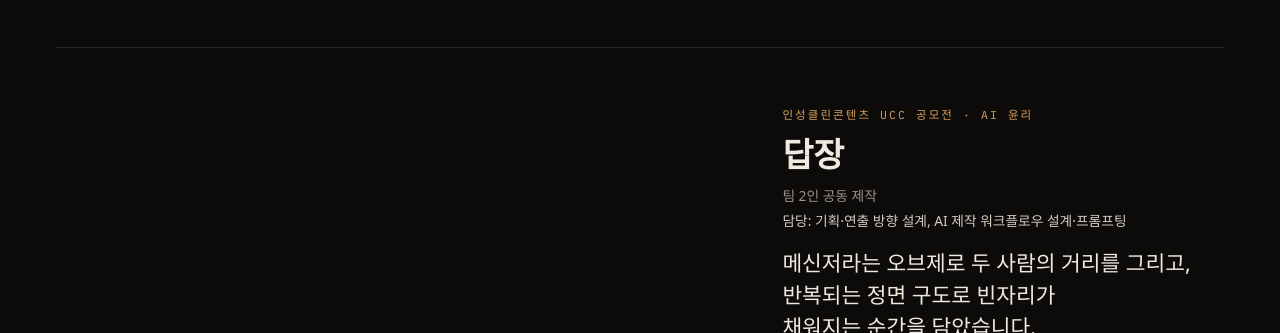
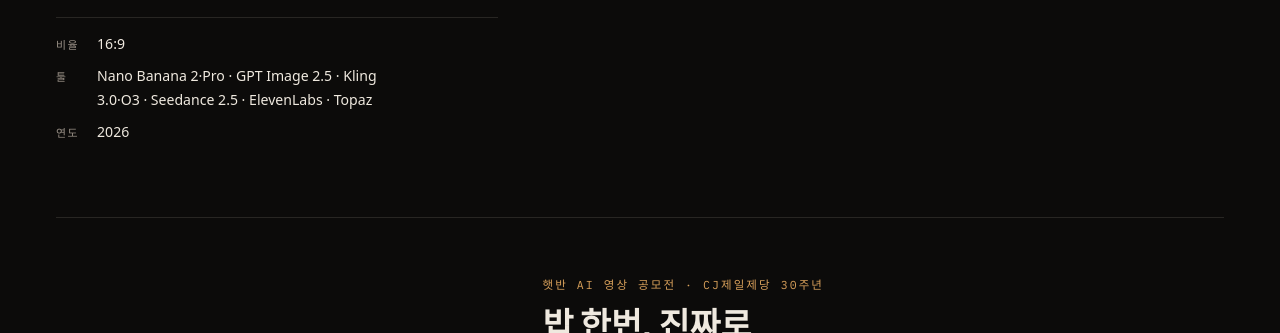
Before and after one commit to aipob/aipob.github.io, a plain HTML site: page index.html in a window 1280 px wide. Shown: the part 2804-3137 px from the top of the page. Drawn offline with Linux system fonts and the light colour scheme; a web font is replaced by a local one.

Commit message:
v0.7.4: featured order Witch > 답장 > 햇반, contest name, case reason label removed, process note and about copy
Co-Authored-By: Claude Opus 5.5 <noreply@anthropic.com>
Claude-Session: https://claude.ai/code/session_01X9DvuQkZiauWrpFaXcxu6o

```diff
--- a/index.html
+++ b/index.html
@@ -525,6 +525,9 @@ dialog.film.tall .fbox{aspect-ratio:9/16;min-height:0;width:max(200px,min(100%,c
 
 /* keep a closing parenthesis and its particle on one line */
 .nw{white-space:nowrap}
+
+/* v0.7.4: reason follows the change line without a label */
+.chg .why{margin-top:10px}
 </style>
 </head>
 <body>
@@ -680,11 +683,11 @@ const I18N={
   procTitle:"장면이 만들어지는 <em>순서</em>",
   caseK:"Case · 을지로 언더그라운드",caseIntro:"3D 프리비즈(움직임과 카메라를 미리 확인하는 <span class=\"nw\">영상)로</span> 동선과 타이밍을 정하고, 생성 결과를 보며 동작이 가장 잘 읽히는 거리와 높이로 구도를 다시 잡았습니다.",caseHint:"가운데 손잡이를 좌우로 움직여 비교해 보세요.",vtPv:"프리비즈 전체",vtFn:"완성본 전체",vtMix:(a,b)=>`프리비즈 ${a}%, 완성본 ${b}%`,cPlan:"프리비즈",cChange:"PREVIZ → FINAL",cWhy:"이유",
   caseCmp:"프리비즈와 완성본 비교",caseShow:"장면 선택",stepLabel:"제작 5단계 · 누르면 내용이 열립니다",
-  cross:"현재는 기획부터 후반까지 단계별 체크리스트를 두고, 두 AI 에이전트의 교차 검증과 직접 검수를 함께 진행합니다. 구체적인 툴과 제작 과정은 문의 시 안내합니다.",
+  cross:"작업마다 기획부터 후반까지 단계별 체크리스트를 두고, 두 AI 에이전트의 교차 검증과 직접 검수를 거쳐 완성합니다. 작업이 끝나면 잘된 점과 아쉬운 점을 <span class=\"nw\">프롬프트·구도·사운드</span> 항목별로 회고 노트에 남기고, 반복된 문제는 작업 기준표와 프롬프트 체크리스트에 규칙으로 추가합니다. 다음 작업은 갱신된 기준표를 기획 단계부터 적용해 시작합니다.",
   aboutTitle:"카메라 뒤에서 <em>시작했습니다.</em>",
   about1:"조명을 세우고 카메라를 잡던 현장 경험이 지금의 구도와 빛 설계에 그대로 쓰입니다.",
-  about2:"뮤직비디오 현장에서는 조명팀과 A캠을, 다큐멘터리에서는 감독을 맡았고, 인포머셜과 타임랩스를 기획·연출했습니다. AI 영상에서도 컷마다 빛이 어디서 오는지, 어떤 렌즈로 보는지를 먼저 정하고 시작합니다.",
-  contactTitle:"함께 만들 <em>다음 장면</em>을 기다립니다.",draft:"v0.7.3",
+  about2:"뮤직비디오 현장에서는 조명팀과 A캠을, 다큐멘터리에서는 감독을 맡았고, 인포머셜과 타임랩스를 기획·연출했습니다. AI 영상에서도 프롬프트를 쓰기 전에 광원의 방향과 색온도, 화각과 카메라 높이를 실제 촬영처럼 먼저 설계합니다. 숲속 브이로그에는 부드러운 자연광을, 지하 링의 액션에는 대비가 강한 인공광을 쓰는 식으로 작품의 주제마다 빛과 렌즈를 다르게 세팅하고, 컷이 바뀌어도 조명의 연속성이 유지되도록 맞춥니다.",
+  contactTitle:"함께 만들 <em>다음 장면</em>을 기다립니다.",draft:"v0.7.4",
   watch:"영상 보기",runtime:"러닝타임",ratio:"비율",tools:"툴",year:"연도",
   fIntent:"의도",fDecision:"연출 판단",fWatch:"볼 지점",temp:"임시",play:"▶ 재생",
   idle:"단계를 누르면 내용이 열립니다",hint:"프레임을 고르면 확대경에 표시됩니다",
@@ -704,11 +707,11 @@ const I18N={
   procTitle:"How a scene gets <em>made</em>",
   caseK:"Case · Euljiro Underground",caseIntro:"Blocking and timing were set in a 3D previz (a rough pass to check movement and camera); once the shots were generated, I reframed each one at the distance and height where the action reads best.",caseHint:"Move the handle left or right to compare the two frames.",vtPv:"Previz only",vtFn:"Final only",vtMix:(a,b)=>`Previz ${a}%, final ${b}%`,cPlan:"Previz",cChange:"PREVIZ → FINAL",cWhy:"Why",
   caseCmp:"Compare previz and final",caseShow:"Choose a scene",stepLabel:"Five stages · tap to open",
-  cross:"Today every stage, from planning to post, runs against a written review checklist, with cross-review by two AI agents plus my own final check. Ask me for the specific tools and process.",
+  cross:"Every project runs on a stage-by-stage checklist from planning to post, with cross-checks by two AI agents and my own final review. Afterwards I log what worked and what didn't by prompt, framing and sound; recurring problems become new rules in my working standards and prompt checklist, and the next project applies that updated standard from the planning stage.",
   aboutTitle:"It started <em>behind the camera.</em>",
   about1:"Time spent rigging lights and operating cameras now shapes how I compose and light every AI shot.",
-  about2:"I worked on the lighting crew and operated A-camera on a music video, directed a documentary, and planned and directed an infomercial and a timelapse. In AI work I still start each shot by deciding where the light comes from and which lens it is seen through.",
-  contactTitle:"Let's make <em>the next scene</em> together.",draft:"v0.7.3",
+  about2:"I worked on the lighting crew and operated A-camera on a music video, directed a documentary, and planned and directed an infomercial and a timelapse. In AI work I design key-light direction, color temperature, focal length and camera height before writing a prompt, the way I would plan a shoot. Soft natural light for a forest vlog, hard high-contrast practicals for an underground fight: the light and lens change with each film's subject, and lighting stays continuous from cut to cut.",
+  contactTitle:"Let's make <em>the next scene</em> together.",draft:"v0.7.4",
   watch:"Watch the film",runtime:"Runtime",ratio:"Ratio",tools:"Tools",year:"Year",
   fIntent:"Intent",fDecision:"Direction",fWatch:"Watch for",temp:"TEMP",play:"▶ Play",
   idle:"Choose a stage to open it",hint:"Pick a frame to see it under the loupe",
@@ -730,7 +733,7 @@ const WORKS=[
    intent:"A vlog that follows the quiet handwork of an herbal witch living in a forest cabin. Sixteen shots take her from opening the window and foraging to brewing a potion and setting out on a delivery.",
    decision:"No music: latches, tea, mortar, wax and footsteps carry the rhythm of the day. Mostly locked-off framing and small movements keep attention on fingertips, rising steam and light passing through glass.",
    watch:"The cabin shifting from morning light to dusk, and the everyday sounds that follow each step of the potion."}},
- {id:"hetbahn",featured:2,poster:"img/hetbahn.jpg",posterAspect:"9/16",videoAspect:"9:16",rt:"00:59",year:"2026",tools:["Nano Banana 2·Pro","GPT Image 2.5","Seedream 5.0","Kling 3.0·O3","Seedance 2.5","ElevenLabs","Topaz","Suno"],url:"https://youtube.com/shorts/4UFfxdGyRVo",
+ {id:"hetbahn",featured:3,poster:"img/hetbahn.jpg",posterAspect:"9/16",videoAspect:"9:16",rt:"00:59",year:"2026",tools:["Nano Banana 2·Pro","GPT Image 2.5","Seedream 5.0","Kling 3.0·O3","Seedance 2.5","ElevenLabs","Topaz","Suno"],url:"https://youtube.com/shorts/4UFfxdGyRVo",
   ko:{t:"밥 한번, 진짜로",s:"햇반 AI 영상 공모전 · CJ제일제당 30주년",line:"'밥 한번 먹자'는 빈말이 10년 뒤 진짜 식탁이 되는 이야기.",credit:"1인 총괄 제작",hook:"순위 뉴스 형식 속에 두 친구의 재회를 숨겼습니다.",
    intent:"'언제 밥 한번 먹자'는 말이 10년 뒤 실제 식탁으로 이어지는 이야기입니다. 2036년 숏폼 뉴스 「햇반이 바꾼 일상 TOP 4」에 두 친구의 재회를 숨겼습니다.",
    decision:"4위 러닝 크루의 태호와 2위 집의 주인 민준을 먼저 등장시키고, 1위와 마지막 반전에서 두 사람이 이어지게 구성했습니다. 여럿이 함께하는 장면에서 혼자 머무는 집으로 시선을 좁힌 뒤, 두 친구가 마주 앉은 식탁으로 이어집니다.",
@@ -739,7 +742,7 @@ const WORKS=[
    intent:"“Let's grab a meal sometime” turns into a real dinner ten years later. The reunion of two friends is hidden inside a 2036 short-form news piece, “Top 4 ways Hetbahn changed daily life.”",
    decision:"Taeho appears in the 4th-place running crew and Minjun owns the 2nd-place home, so the 1st place and the final twist connect them. The film narrows from a crowd to a solitary home, then opens onto two friends at one table.",
    watch:"The doorbell after the anchor's twist teaser, and the moment two people who ate in separate spaces sit down at the same table."}},
- {id:"dapjang",featured:3,poster:"img/dapjang.jpg",posterAspect:"16/9",videoAspect:"16:9",rt:"02:15",year:"2026",tools:["Nano Banana 2·Pro","GPT Image 2.5","Kling 3.0·O3","Seedance 2.5","ElevenLabs","Topaz"],url:"https://youtu.be/wxBg-nbakkM",
+ {id:"dapjang",featured:2,poster:"img/dapjang.jpg",posterAspect:"16/9",videoAspect:"16:9",rt:"02:15",year:"2026",tools:["Nano Banana 2·Pro","GPT Image 2.5","Kling 3.0·O3","Seedance 2.5","ElevenLabs","Topaz"],url:"https://youtu.be/wxBg-nbakkM",
   ko:{t:"답장",s:"인성클린콘텐츠 UCC 공모전 · AI 윤리",line:"AI 자동 답장이 대신 말하는 동안 닿지 못한 할아버지의 마음.",hook:"<span class=\"ph\"><span class=\"ph\">메신저라는 오브제로</span> <span class=\"ph\">두 사람의 거리를 그리고,</span></span> <span class=\"ph\">반복되는 정면 구도로 빈자리가</span> <span class=\"ph\">채워지는 순간을 담았습니다.</span>",credit:"팀 2인 공동 제작<b>담당: 기획·연출 방향 설계, AI 제작 워크플로우 설계·프롬프팅</b>",
    intent:"손자를 대신하는 AI 자동 답장과 할아버지의 느린 문자를 통해, 편리한 소통에서 빠진 마음을 다룹니다. 재회한 두 사람이 음성 입력을 함께 써보는 장면으로, 기술이 자신의 말을 직접 전하는 수단이 될 수 있음을 보여줍니다.",
    decision:"작품의 연출 방향과 제작 흐름을 설계하고, 팀원과 함께 장면 단위로 다듬었습니다. 할아버지는 오른쪽, 손자는 왼쪽을 보도록 시선을 나눠 떨어진 공간에서도 마주 보게 했습니다. 혼자 먹는 저녁과 함께 먹는 식사는 같은 정면 대칭 구도로 반복해, 빈자리가 채워지는 변화를 보여줍니다.",
@@ -749,8 +752,8 @@ const WORKS=[
    decision:"I designed the film's direction and production flow, and refined it scene by scene with my teammate. The grandfather always faces right and the grandson left, so they face each other across separate spaces. Eating alone and eating together are framed in the same symmetrical wide shot, so the empty seat is visibly filled.",
    watch:"The grandson sitting across the table where the grandfather once ate alone, and their eyelines meeting in one frame."}},
  {id:"promise",featured:0,poster:"img/promise.jpg",posterAspect:"16/9",videoAspect:"16:9",rt:"01:00",year:"2026",tools:["GPT Image","Kling 3.0·O3","Seedance 2.5"],url:"https://youtu.be/WiZpGh9fusw",
-  ko:{t:"약속",s:"건설안전 공모전",line:"아이와 나눈 약속을 안전고리의 '찰칵' 소리로 이은 건설 안전 단편.",credit:"팀 2인 · 기획·연출 보조, AI 프롬프팅"},
-  en:{t:"The Promise",s:"Construction safety contest",line:"A safety short that ties a child's promise to the click of a safety hook.",credit:"Two-person team · planning and direction support, AI prompting"}},
+  ko:{t:"약속",s:"건설 추락사고 예방 콘텐츠 공모전",line:"아이와 나눈 약속을 안전고리의 '찰칵' 소리로 이은 건설 안전 단편.",credit:"팀 2인 · 기획·연출 보조, AI 프롬프팅"},
+  en:{t:"The Promise",s:"Construction Fall Prevention Content Contest",line:"A safety short that ties a child's promise to the click of a safety hook.",credit:"Two-person team · planning and direction support, AI prompting"}},
  {id:"dmts",featured:0,poster:"img/dmts.jpg",posterAspect:"9/16",videoAspect:"9:16",rt:"00:15",year:"2026",tools:["GPT Image 2.5","Nano Banana 2","Seedream 5.0","Seedance 2.5"],url:"https://youtube.com/shorts/dBlEYDQpz4c",
   ko:{t:"화면 밖으로",s:"디지털미디어테크쇼 AI 영상 공모전",line:"화면 속 미래가 LED를 지나 킨텍스로 이어지는 끊김 없는 15초 줌아웃.",credit:"1인 총괄 제작"},
   en:{t:"Out of the Screen",s:"Digital Media Tech Show AI film contest",line:"A 15-second single-move zoom out: from the future on screen, through an LED wall, to KINTEX.",credit:"Solo production"}},
@@ -932,7 +935,7 @@ function renderCase(){
     <input type="range" min="0" max="100" value="${caseX}" aria-label="${T.caseCmp}: ${esc(c[lang][0])}"></div></div>
    <figcaption class="cside"><span class="tc">TC ${c.tc} · 0${caseOn+1} / 0${CASE.length}</span><b>${esc(c[lang][0])}</b>
     <span class="chg"><span class="pl"><span class="k">${T.cPlan}</span><span class="t">${esc(c[lang][1])}</span></span>
-     <span class="chx"><span class="k">${T.cChange}</span><span class="t"><mark class="gp">${esc(c[lang][2])}</mark></span><span class="why"><i>${T.cWhy}</i>${esc(c[lang][3])}</span></span></span>
+     <span class="chx"><span class="k">${T.cChange}</span><span class="t"><mark class="gp">${esc(c[lang][2])}</mark></span><span class="why">${esc(c[lang][3])}</span></span></span>
     <span class="cthumbs" role="group" aria-label="${T.caseShow}">${CASE.map((x,i)=>`<button type="button" aria-pressed="${i===caseOn}" data-i="${i}"><img src="${x.fn}" alt="" loading="lazy"><span>0${i+1} ${esc(x[lang][0])}</span></button>`).join("")}</span></figcaption></figure>`;
 }
 /* R43: only the label of the image actually on screen; valuetext says what is showing.
@@ -1060,7 +1063,7 @@ function lineInfo(el){const rg=document.createRange();rg.selectNodeContents(el);
  const w=[...L.keys()].sort((x,y)=>x-y).map(k=>L.get(k)[1]-L.get(k)[0]);return{n:w.length,ratio:w.length?w[w.length-1]/Math.max(...w):1};}
 /* Steps in only when a paragraph has 7+ lines AND its last line is under 40% of the longest;
    then narrows it 6px at a time (same line count) until the last line reaches 50%. */
-function evenOut(){document.querySelectorAll(".why dd,.statement p,.loupe p").forEach(el=>{el.style.maxWidth="";
+function evenOut(){document.querySelectorAll(".why dd,.statement p,.loupe p,#process .note").forEach(el=>{el.style.maxWidth="";
  const a=lineInfo(el);if(a.n<=6||a.ratio>=.4)return;const W=el.getBoundingClientRect().width;
  for(let w=W-6;w>W*.8;w-=6){el.style.maxWidth=w+"px";const b=lineInfo(el);if(b.n===a.n&&b.ratio>=.5)return;if(b.n>a.n)break;}
  el.style.maxWidth="";});}
```
